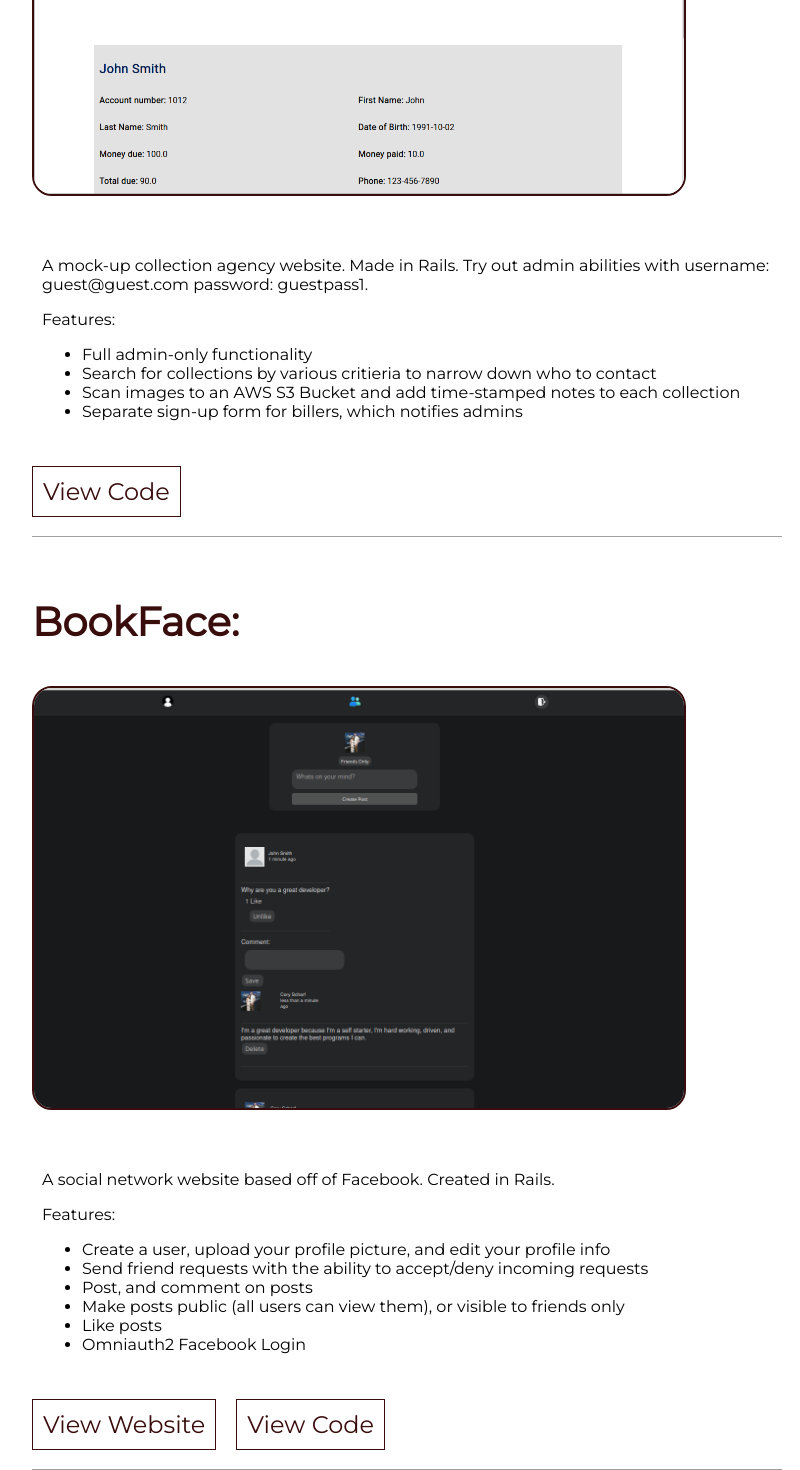
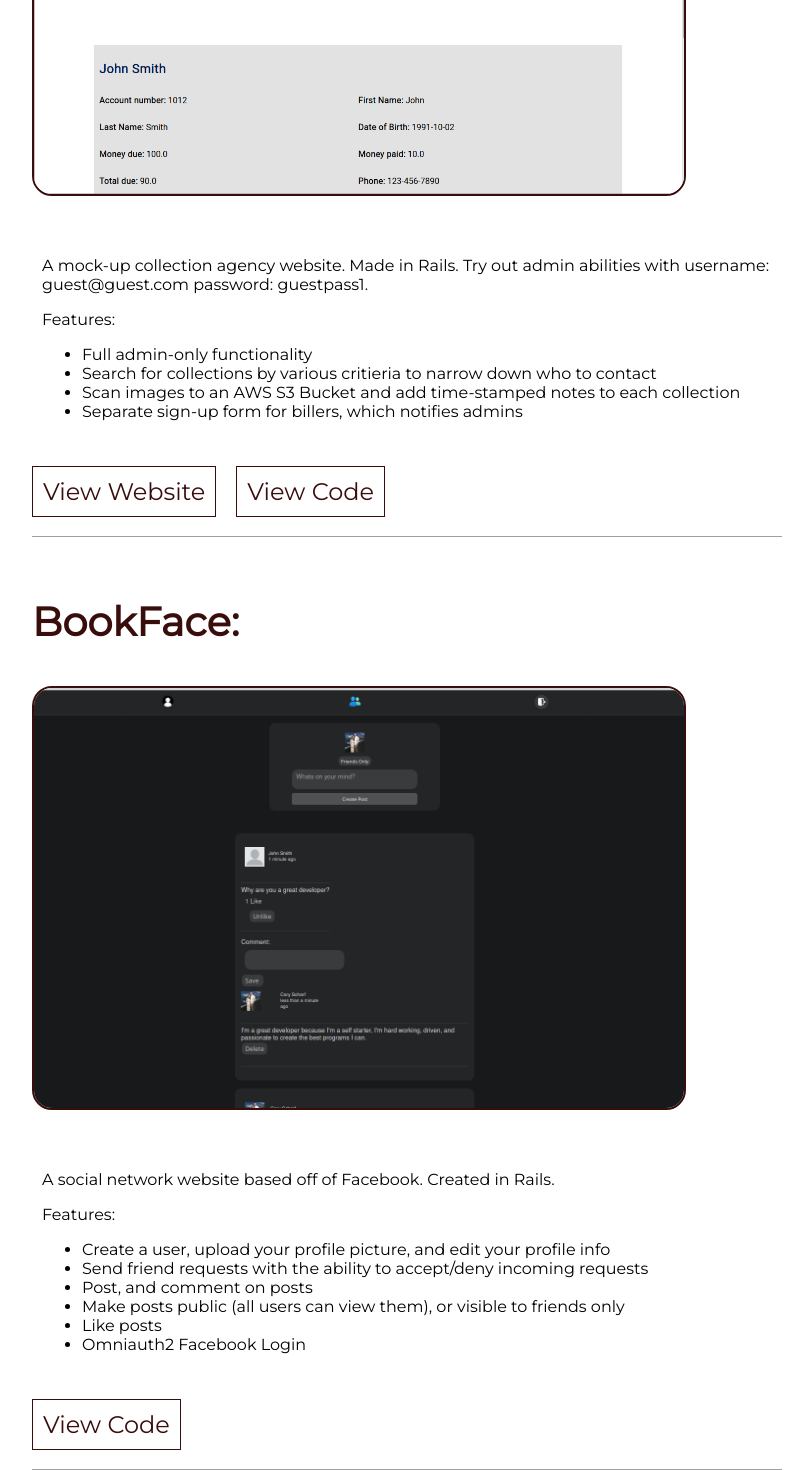
Before and after one commit to Cscharf91/portfolio-v2, a React (Create React App) app: page /projects in a window 1280 px wide. Shown: the part 3113-4583 px from the top of the page, without its empty margins (233-1033 px from the left). Built offline with nearby package versions, Linux system fonts and the light colour scheme.

Commit message:
fixed RJS billing live link and removed FB clone live link

```diff
--- a/src/components/projects/Projects.js
+++ b/src/components/projects/Projects.js
@@ -68,7 +68,7 @@ const Projects = () => {
                     </ul>
                 </div>
                 <div className="btn-container">
-                    {/* <a className="nav-btn-inverted" href="https://evening-ridge-12770.herokuapp.com/" rel="noopener noreferrer" target="_blank">View Website</a> */}
+                    <a className="nav-btn-inverted" href="https://evening-ridge-12770.herokuapp.com/" rel="noopener noreferrer" target="_blank">View Website</a>
                     <a className="nav-btn-inverted" href="https://github.com/Cscharf91/collections-site" rel="noopener noreferrer" target="_blank">View Code</a>
                 </div>
             </div>
@@ -88,7 +88,7 @@ const Projects = () => {
                     </ul>
                 </div>
                 <div className="btn-container">
-                    <a className="nav-btn-inverted" href="https://fast-sierra-54264.herokuapp.com/" rel="noopener noreferrer" target="_blank">View Website</a>
+                    {/* <a className="nav-btn-inverted" href="https://fast-sierra-54264.herokuapp.com/" rel="noopener noreferrer" target="_blank">View Website</a> */}
                     <a className="nav-btn-inverted" href="https://github.com/Cscharf91/facebook-clone" rel="noopener noreferrer" target="_blank">View Code</a>
                 </div>
             </div>
```
